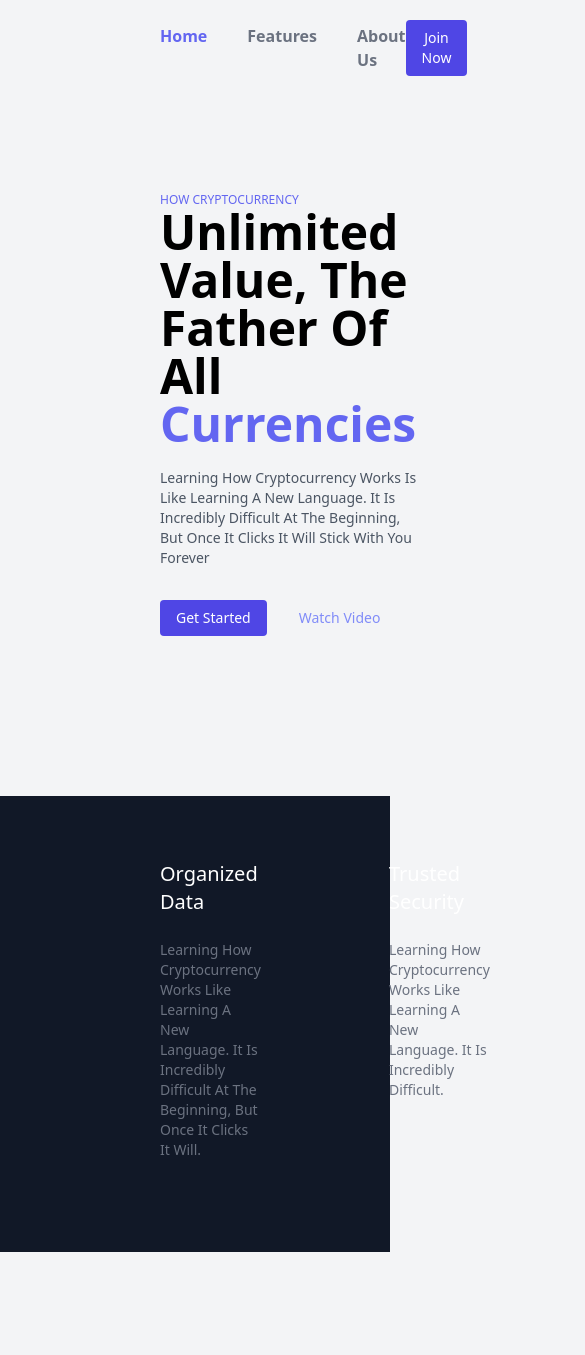
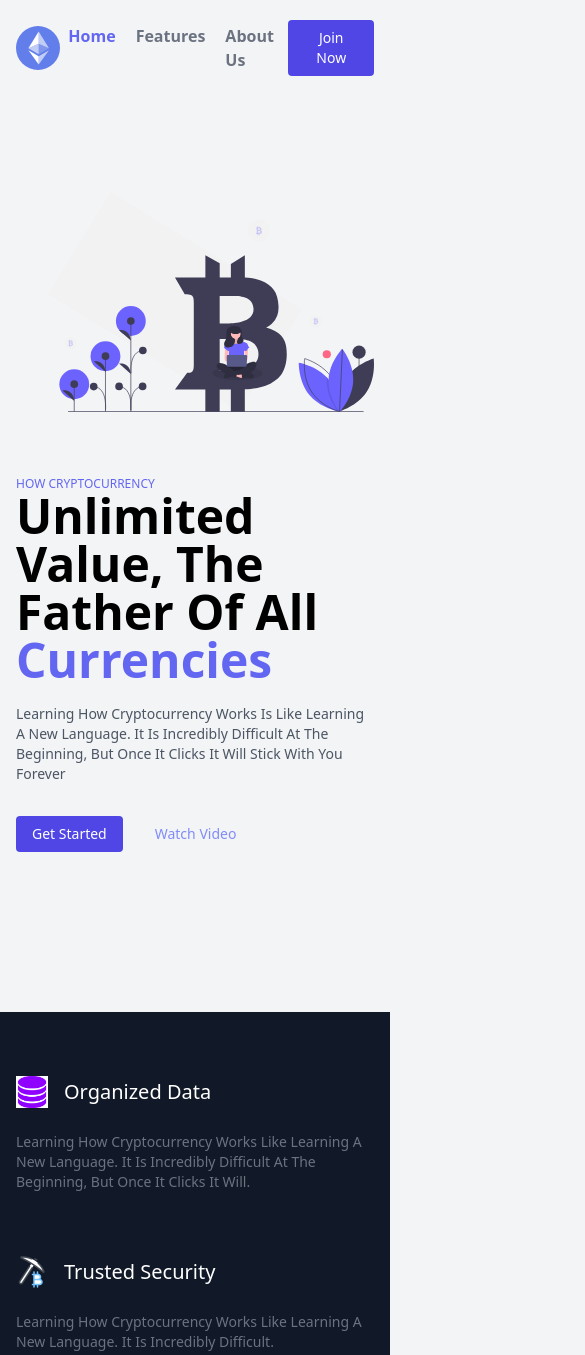
Before and after one commit to AbdullahiAA/learnCamp, a plain HTML site: page index.html in a window 390 px wide. Shown: the top 1355 px of the page, 585 px wide, since content can reach past the window. Before the commit the page ends 1252 px from the top, so only its background shows below. Drawn offline with nearby package versions, Linux system fonts and the light colour scheme.

Commit message:
responsive design implemented

```diff
--- a/index.html
+++ b/index.html
@@ -13,7 +13,9 @@
    </head>
    <body class="bg-gray-100 font-sans">
       <!-- HEADER -->
-      <header class="flex justify-between items-center py-5 px-40 m-auto">
+      <header
+         class="flex justify-between space-x-2 items-center py-5 px-4 sm:px-12 md:px-16 lg:px-32 xl:px-40 m-auto"
+      >
          <div class="w-12">
             <img
                src="img/3909296351610059267.svg"
@@ -23,20 +25,32 @@
          </div>
 
          <nav>
-            <ul class="flex space-x-10 text-gray-500 font-bold">
-               <li class="text-indigo-500 cursor-pointer">Home</li>
-               <li class="cursor-pointer">Features</li>
-               <li class="cursor-pointer">About Us</li>
+            <ul class="flex space-x-5 md:space-x-10 text-gray-500 font-bold">
+               <li
+                  class="text-indigo-500 cursor-pointer hover:text-indigo-500 transition ease"
+               >
+                  Home
+               </li>
+               <li class="cursor-pointer hover:text-indigo-500 transition ease">
+                  Features
+               </li>
+               <li class="cursor-pointer hover:text-indigo-500 transition ease">
+                  About Us
+               </li>
             </ul>
          </nav>
 
-         <button class="bg-indigo-600 py-2 px-4 rounded text-white text-sm">
+         <button
+            class="bg-indigo-600 hover:bg-indigo-400 py-2 px-4 rounded text-white text-sm"
+         >
             Join Now
          </button>
       </header>
 
       <!-- MAIN CONTENT -->
-      <main class="py-24 pb-40 px-40 m-auto flex space-x-8 items-center">
+      <main
+         class="py-24 pb-40 px-4 sm:px-12 md:px-16 lg:px-32 xl:px-40 m-auto flex flex-col flex-col-reverse gap-16 sm:flex-row space-x-8 items-center"
+      >
          <div class="flex-1">
             <p class="text-indigo-500 text-xs spacing-4">HOW CRYPTOCURRENCY</p>
 
@@ -69,9 +83,12 @@
       </main>
 
       <!-- FOOTER -->
-      <footer class="py-16 px-40 m-auto bg-gray-900 flex space-x-32">
-         <div class="">
-            <div class="mb-6">
+      <footer
+         class="py-16 px-4 sm:px-12 md:px-16 lg:px-32 xl:px-40 bg-gray-900 flex flex-col gap-16 sm:flex-row"
+      >
+         <div class="flex-1">
+            <div class="mb-6 flex space-x-4 items-center">
+               <img src="img/data.png" alt="Icons" class="w-8" />
                <h3 class="text-white text-xl">Organized Data</h3>
             </div>
             <p class="text-gray-500 text-sm">
@@ -80,8 +97,9 @@
                It Will.
             </p>
          </div>
-         <div>
-            <div class="mb-6">
+         <div class="flex-1">
+            <div class="mb-6 flex space-x-4 items-center">
+               <img src="img/bitcoin-mining-64.png" alt="Icons" class="w-8" />
                <h3 class="text-white text-xl">Trusted Security</h3>
             </div>
             <p class="text-gray-500 text-sm">
@@ -89,8 +107,9 @@
                It Is Incredibly Difficult.
             </p>
          </div>
-         <div>
-            <div class="mb-6">
+         <div class="flex-1">
+            <div class="mb-6 flex space-x-4 items-center">
+               <img src="img/bitcoin.png" alt="Icons" class="w-8" />
                <h3 class="text-white text-xl">Best Trading Platform</h3>
             </div>
             <p class="text-gray-500 text-sm">
```
Also changed, not shown: img/data.png (added).
